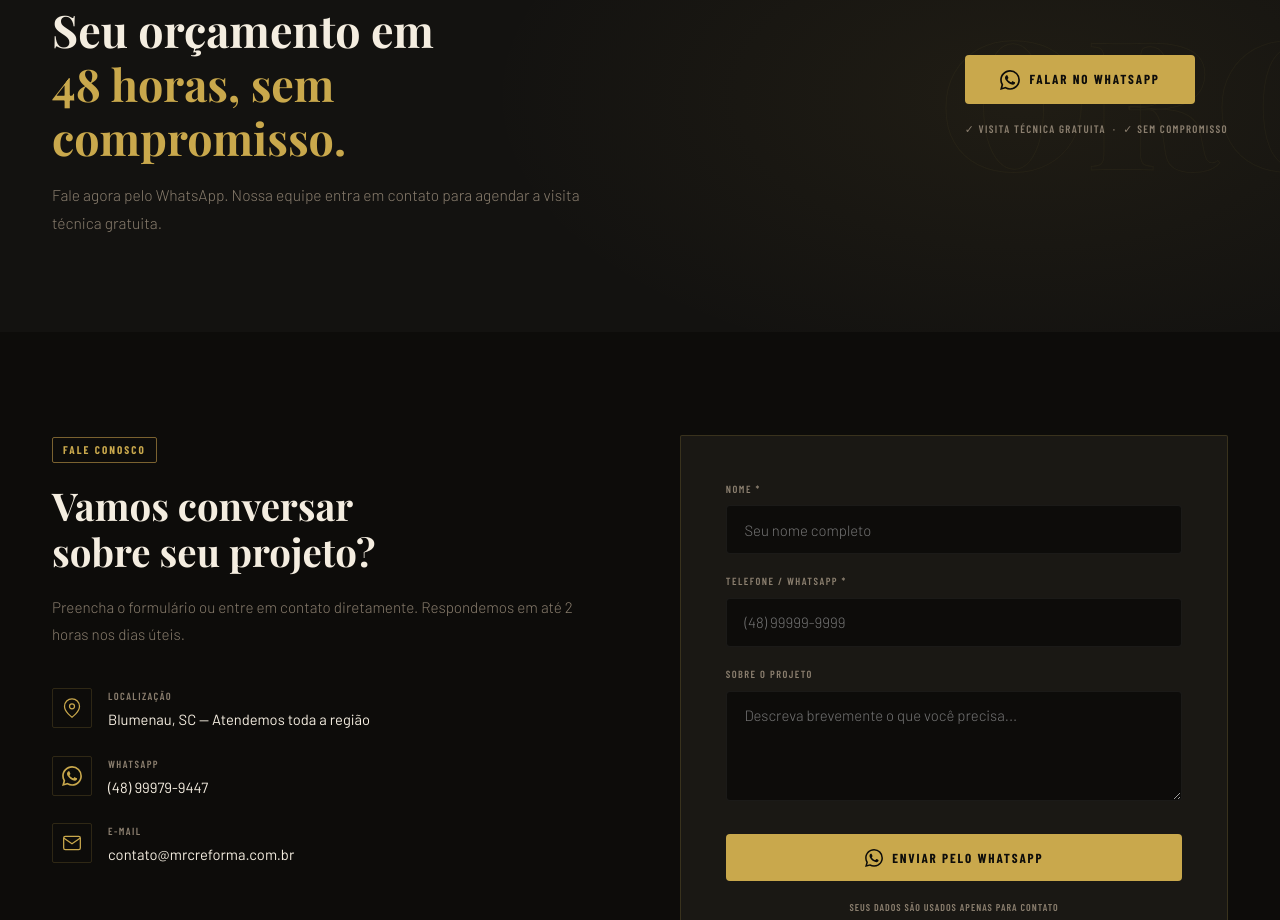
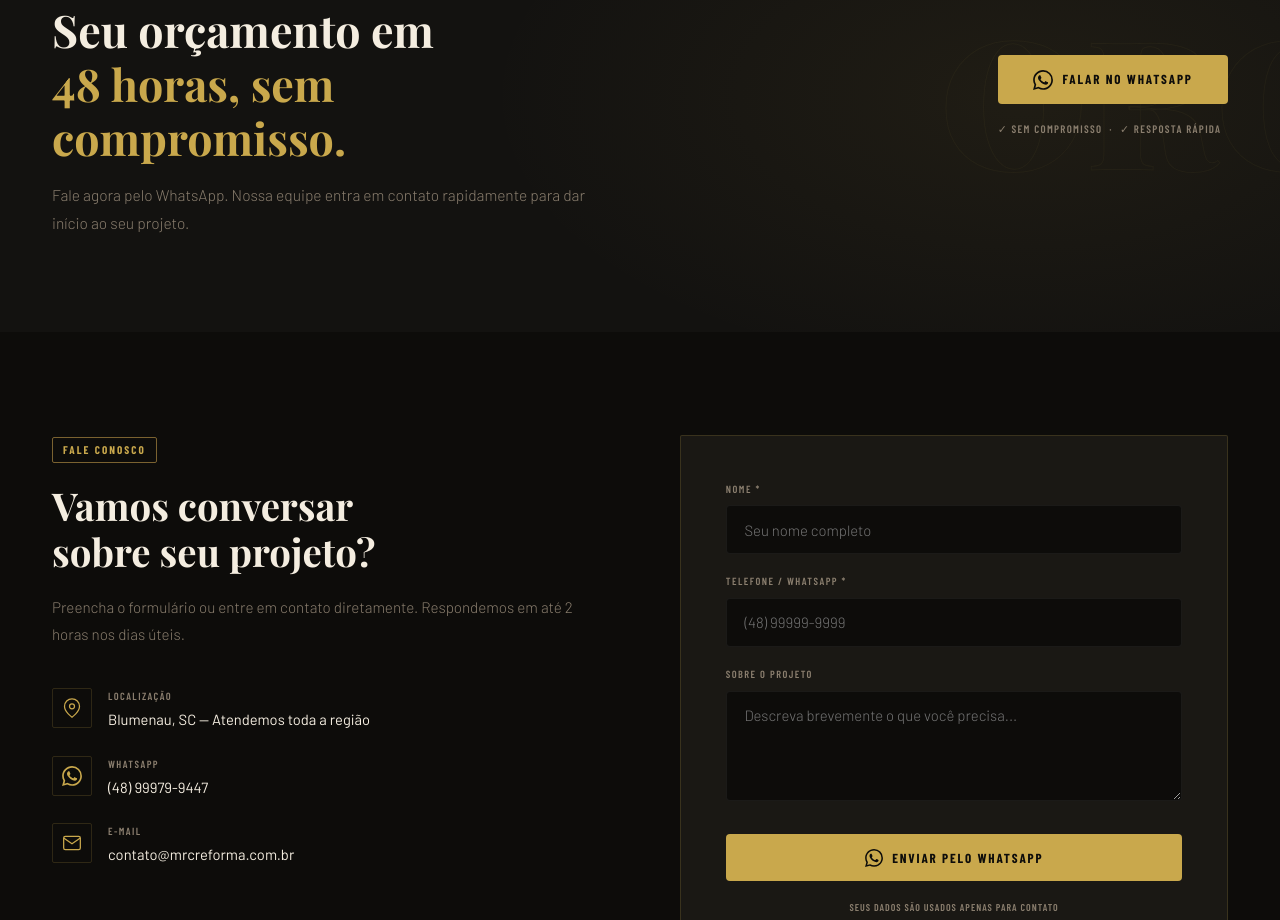
Before and after one commit to Bieli131121/MRC-SITE, a React (Vite) app: page / in a window 1280 px wide. Shown: the part 4980-5900 px from the top of the page. Built offline with nearby package versions, Linux system fonts and the light colour scheme.

Commit message:
remove visita tecnica gratuita

```diff
--- a/src/components/CTABanner.jsx
+++ b/src/components/CTABanner.jsx
@@ -12,7 +12,7 @@ export default function CTABanner() {
               Seu orçamento em<br /><span style={{ color: 'var(--gold)' }}>48 horas, sem compromisso.</span>
             </h2>
             <p style={{ color: 'var(--text-muted)', fontSize: '0.97rem', fontWeight: 300, lineHeight: 1.8 }}>
-              Fale agora pelo WhatsApp. Nossa equipe entra em contato para agendar a visita técnica gratuita.
+              Fale agora pelo WhatsApp. Nossa equipe entra em contato rapidamente para dar início ao seu projeto.
             </p>
           </div>
           <div className="cta-action">
@@ -20,7 +20,7 @@ export default function CTABanner() {
               <svg width="20" height="20" viewBox="0 0 24 24" fill="currentColor"><path d="M17.472 14.382c-.297-.149-1.758-.867-2.03-.967-.273-.099-.471-.148-.67.15-.197.297-.767.966-.94 1.164-.173.199-.347.223-.644.075-.297-.15-1.255-.463-2.39-1.475-.883-.788-1.48-1.761-1.653-2.059-.173-.297-.018-.458.13-.606.134-.133.298-.347.446-.52.149-.174.198-.298.298-.497.099-.198.05-.371-.025-.52-.075-.149-.669-1.612-.916-2.207-.242-.579-.487-.5-.669-.51-.173-.008-.371-.01-.57-.01-.198 0-.52.074-.792.372-.272.297-1.04 1.016-1.04 2.479 0 1.462 1.065 2.875 1.213 3.074.149.198 2.096 3.2 5.077 4.487.709.306 1.262.489 1.694.625.712.227 1.36.195 1.871.118.571-.085 1.758-.719 2.006-1.413.248-.694.248-1.289.173-1.413-.074-.124-.272-.198-.57-.347m-5.421 7.403h-.004a9.87 9.87 0 01-5.031-1.378l-.361-.214-3.741.982.998-3.648-.235-.374a9.86 9.86 0 01-1.51-5.26c.001-5.45 4.436-9.884 9.888-9.884 2.64 0 5.122 1.03 6.988 2.898a9.825 9.825 0 012.893 6.994c-.003 5.45-4.437 9.884-9.885 9.884m8.413-18.297A11.815 11.815 0 0012.05 0C5.495 0 .16 5.335.157 11.892c0 2.096.547 4.142 1.588 5.945L.057 24l6.305-1.654a11.882 11.882 0 005.683 1.448h.005c6.554 0 11.89-5.335 11.893-11.893a11.821 11.821 0 00-3.48-8.413z"/></svg>
               Falar no WhatsApp
             </a>
-            <div style={{ fontFamily: 'var(--font-cond)', fontSize: '0.68rem', letterSpacing: '0.12em', textTransform: 'uppercase', color: 'var(--text-muted)' }}>✓ Visita técnica gratuita &nbsp;·&nbsp; ✓ Sem compromisso</div>
+            <div style={{ fontFamily: 'var(--font-cond)', fontSize: '0.68rem', letterSpacing: '0.12em', textTransform: 'uppercase', color: 'var(--text-muted)' }}>✓ Sem compromisso &nbsp;·&nbsp; ✓ Resposta rápida</div>
           </div>
         </div>
       </div>
```
